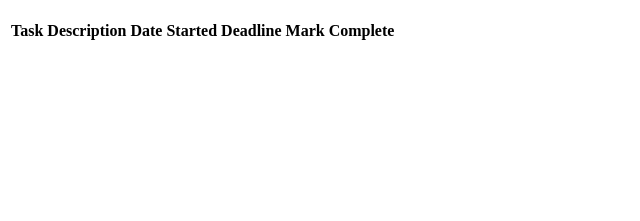
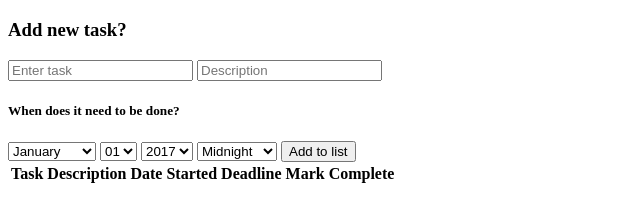
Before and after one commit to ejk2134/todolist, a website: page public/views/index.html in a window 1280 px wide. Shown: the part 61-282 px from the top of the page, without its empty margins (0-640 px from the left). Drawn offline with Linux system fonts and the light colour scheme; no server answers; files whose address does not match are found by name.

Commit message:
Complete INSERT query in post route and update DOM on successful request

```diff
--- a/public/scripts/client.js
+++ b/public/scripts/client.js
@@ -2,6 +2,8 @@ $(document).ready(onReady);
 
 function onReady(){
     console.log('js sourced');
+    //listeners
+    $('#newTask').on('click', newTask);
     getTasks();
 }
 
@@ -10,7 +12,7 @@ function getTasks(){
         type: 'GET',
         url: '/tasks',
         success: function(taskList){
-            //console.log('server says', res);
+            $('#taskDisplay').empty();
             for (var i = 0; i < taskList.length; i++){
                 var $newRow = $('<tr>');
                 $newRow.append('<td>' + taskList[i].task + '</td>');
@@ -23,3 +25,23 @@ function getTasks(){
         }
     })
 }
+
+function newTask(){
+    var dueDate = $('#dueYear').val() + '-' + $('#dueMonth').val() + '-' + $('#dueDay').val()
+    var newTask = {
+        task: $('#taskName').val(),
+        description: $('#desc').val(),
+        deadlinedate: dueDate,
+        deadlinetime: $('#dueTime').val()
+    }
+
+    $.ajax({
+        type: 'POST',
+        url: '/tasks',
+        data: newTask,
+        success: function(res){
+            console.log('server sent response:', res);
+            getTasks();
+        }
+    });
+}
--- a/public/views/index.html
+++ b/public/views/index.html
@@ -10,7 +10,122 @@
 </head>
 <body>
     <h1>My To-Do List</h1>
-    <div id="taskEntry"></div>
+    <div id="taskEntry">
+        <h3>Add new task?</h3>
+        <input id="taskName" type="text" placeholder="Enter task">
+        <input id="desc" type="text" placeholder="Description">
+        <h5>When does it need to be done?</h5>
+        <select id="dueMonth">
+            <option value="01">January</option>
+            <option value="02">February</option>
+            <option value="03">March</option>
+            <option value="04">April</option>
+            <option value="05">May</option>
+            <option value="06">June</option>
+            <option value="07">July</option>
+            <option value="08">August</option>
+            <option value="09">September</option>
+            <option value="10">October</option>
+            <option value="11">November</option>
+            <option value-"12">December</option>
+        </select>
+        <select id="dueDay">
+            <option>01</option>
+            <option>02</option>
+            <option>03</option>
+            <option>04</option>
+            <option>05</option>
+            <option>06</option>
+            <option>07</option>
+            <option>08</option>
+            <option>09</option>
+            <option>10</option>
+            <option>11</option>
+            <option>12</option>
+            <option>13</option>
+            <option>14</option>
+            <option>15</option>
+            <option>16</option>
+            <option>17</option>
+            <option>18</option>
+            <option>19</option>
+            <option>20</option>
+            <option>21</option>
+            <option>22</option>
+            <option>23</option>
+            <option>24</option>
+            <option>25</option>
+            <option>26</option>
+            <option>27</option>
+            <option>28</option>
+            <option>29</option>
+            <option>30</option>
+            <option>31</option>
+        </select>
+        <select id="dueYear">
+            <option>2017</option>
+            <option>2018</option>
+            <option>2019</option>
+            <option>2020</option>
+            <option>2021</option>
+            <option>2022</option>
+            <option>2023</option>
+            <option>2024</option>
+            <option>2025</option>
+            <option>2026</option>
+        </select>
+        <select id="dueTime">
+            <option value="00:00:00">Midnight</option>
+            <option value="00:30:00">12:30 AM</option>
+            <option value="01:00:00">1 AM</option>
+            <option value="01:30:00">1:30 AM</option>
+            <option value="02:00:00">2 AM</option>
+            <option value="02:30:00">2:30 AM</option>
+            <option value="03:00:00">3 AM</option>
+            <option value="03:30:00">3:30 AM</option>
+            <option value="04:00:00">4 AM</option>
+            <option value="04:30:00">4:30 AM</option>
+            <option value="05:00:00">5 AM</option>
+            <option value="05:30:00">5:30 AM</option>
+            <option value="06:00:00">6 AM</option>
+            <option value="06:30:00">6:30 AM</option>
+            <option value="07:00:00">7 AM</option>
+            <option value="07:30:00">7:30 AM</option>
+            <option value="08:00:00">8 AM</option>
+            <option value="08:30:00">8:30 AM</option>
+            <option value="09:00:00">9 AM</option>
+            <option value="09:30:00">9:30 AM</option>
+            <option value="10:00:00">10 AM</option>
+            <option value="10:30:00">10:30 AM</option>
+            <option value="11:00:00">11 AM</option>
+            <option value="11:30:00">11:30 AM</option>
+            <option value="12:00:00">Noon</option>
+            <option value="12:30:00">12:30 PM</option>
+            <option value="13:00:00">1 PM</option>
+            <option value="13:30:00">1:30 PM</option>
+            <option value="14:00:00">2 PM</option>
+            <option value="14:30:00">2:30 PM</option>
+            <option value="15:00:00">3 PM</option>
+            <option value="15:30:00">3:30 PM</option>
+            <option value="16:00:00">4 PM</option>
+            <option value="16:30:00">4:30 PM</option>
+            <option value="17:00:00">5 PM</option>
+            <option value="17:30:00">5:30 PM</option>
+            <option value="18:00:00">6 PM</option>
+            <option value="18:30:00">6:30 PM</option>
+            <option value="19:00:00">7 PM</option>
+            <option value="19:30:00">7:30 PM</option>
+            <option value="20:00:00">8 PM</option>
+            <option value="20:30:00">8:30 PM</option>
+            <option value="21:00:00">9 PM</option>
+            <option value="21:30:00">9:30 PM</option>
+            <option value="22:00:00">10 PM</option>
+            <option value="22:30:00">10:30 PM</option>
+            <option value="23:00:00">11 PM</option>
+            <option value="23:30:00">11:30 PM</option>
+        </select>
+        <button id="newTask">Add to list</button>
+    </div>
     <div id="display">
         <table>
             <thead>
```
Also changed, not shown: routes/tasks.js (+30 -0 lines).
